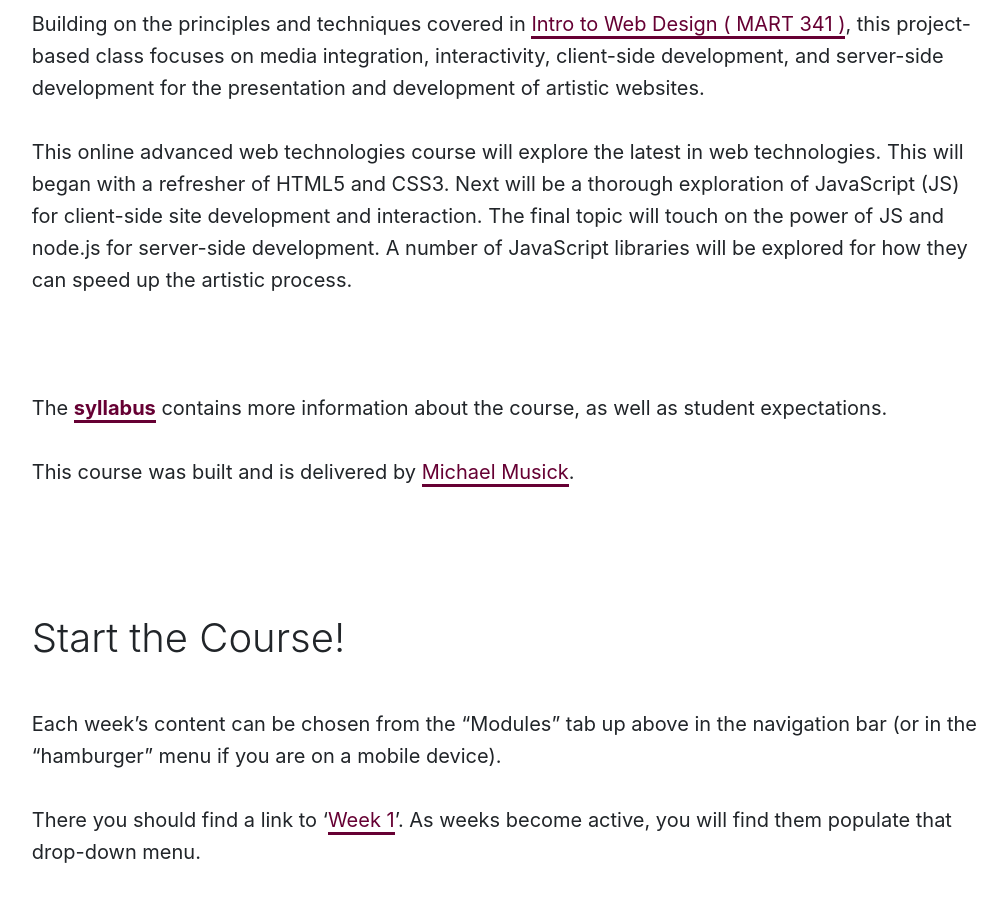
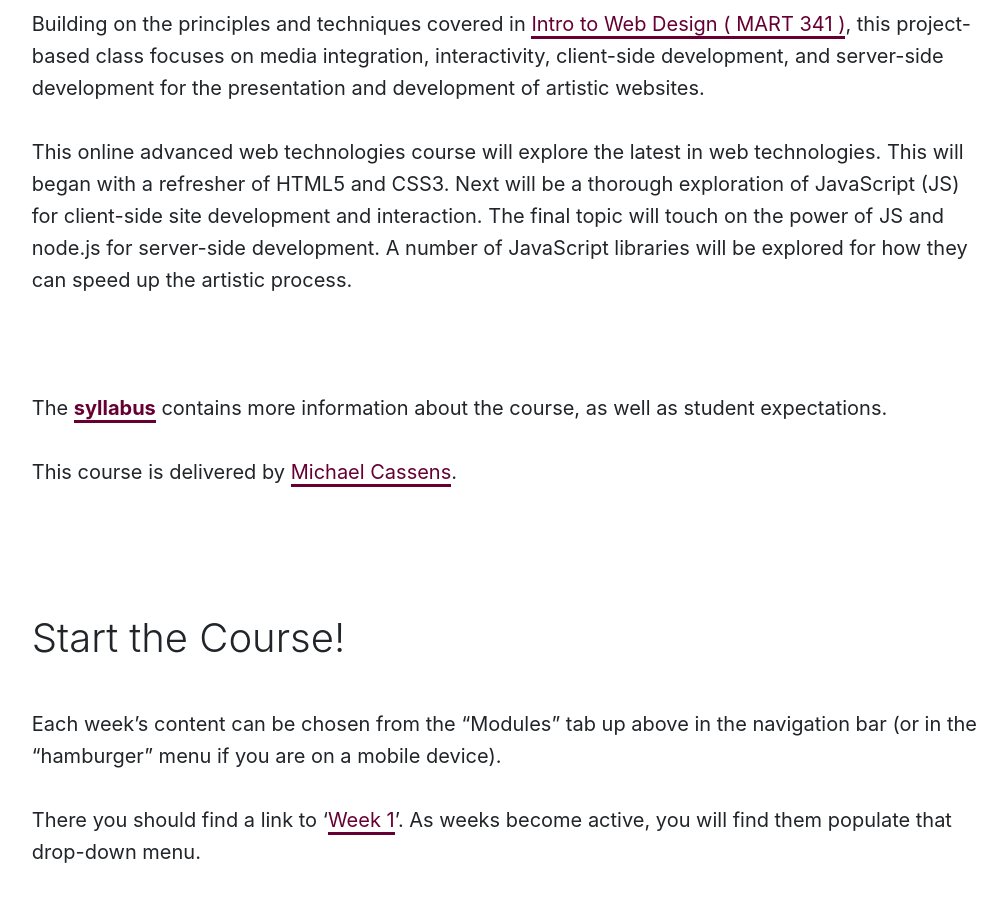
Before and after one commit to Montana-Media-Arts/441-web-tech-Spring2019-course, a Jekyll site: the page built from index.markdown, in a window 1280 px wide and 900 px high, scrolled down 1084 px. Shown: the whole window, without its empty margins (132-1139 px from the left). Built offline with Jekyll 4.4.1, drawn with Linux system fonts in a browser that asks for light colours; nearby versions of some CDN libraries.

Commit message:
Update index.markdown
updated the home page

```diff
--- a/index.markdown
+++ b/index.markdown
@@ -16,7 +16,7 @@ This online advanced web technologies course will explore the latest in web tech
 The [**syllabus**]({{ site.baseurl }}/syllabus/ ) contains more information about the course, as well as student expectations.
 
 
-This course was built and is delivered by [Michael Musick]({{ site.baseurl }}/instructor/ ).
+This course is delivered by [Michael Cassens]({{ site.baseurl }}/instructor/ ).
 
 
 ### Start the Course!
```
